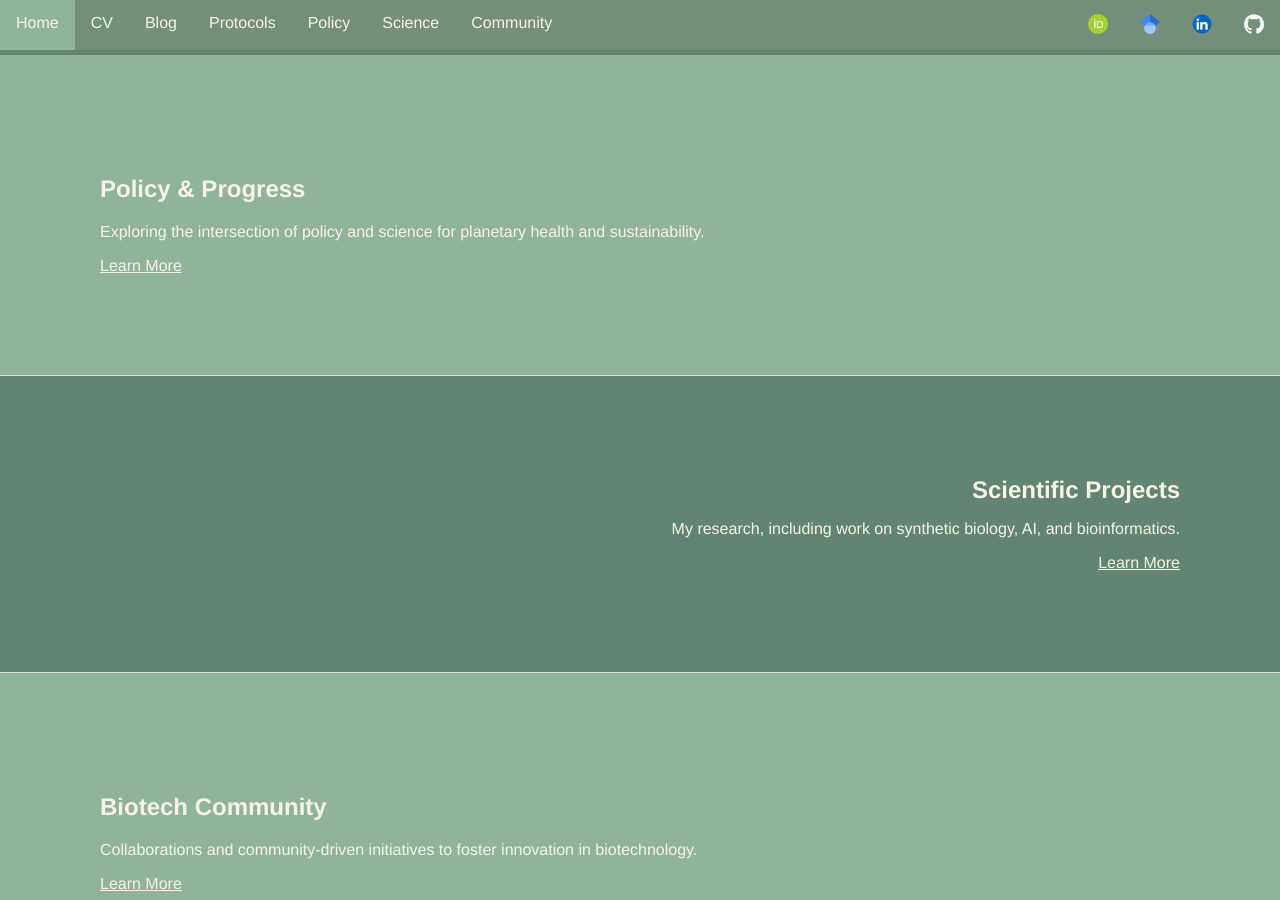
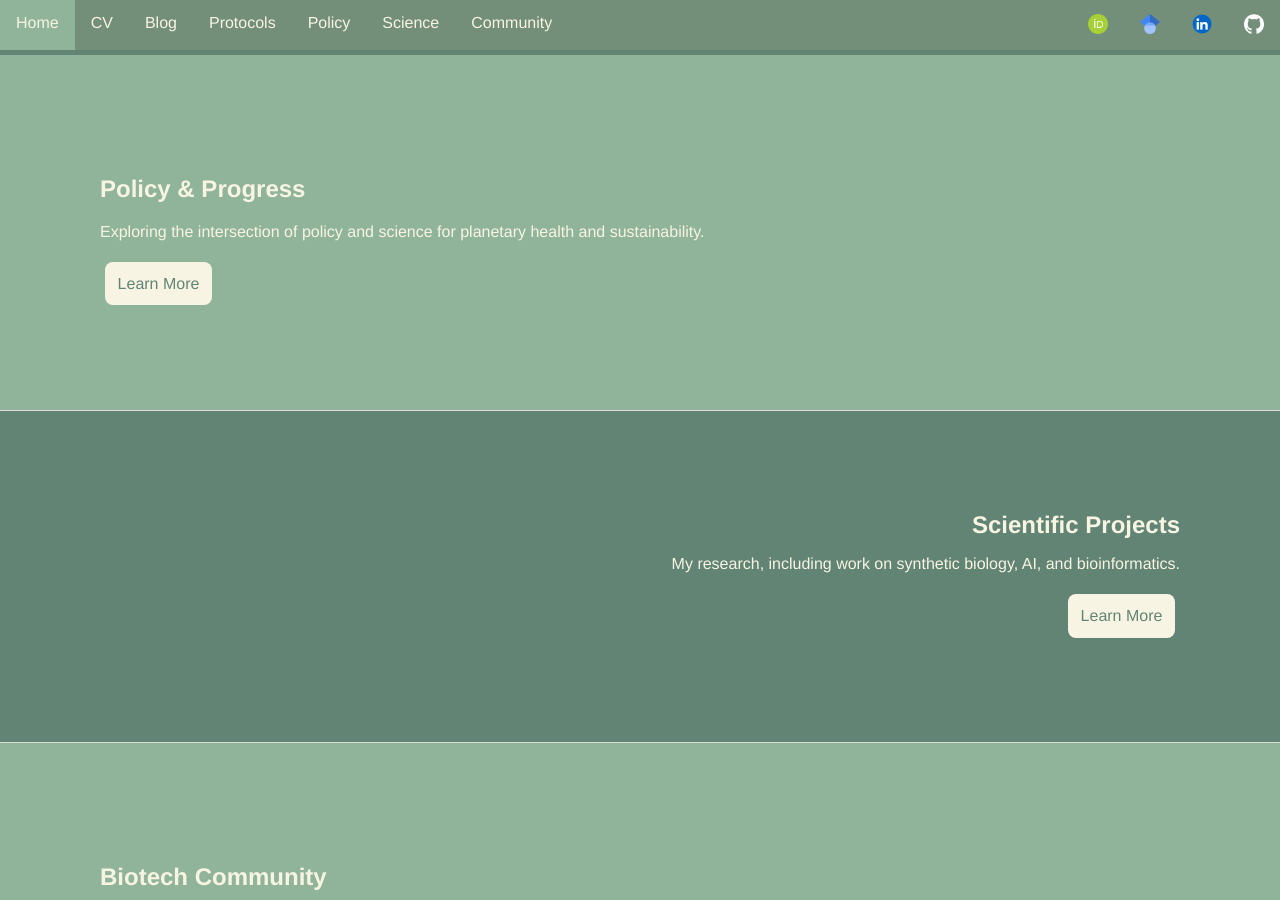
Before and after one commit to JackATDalton/JackATDalton.github.io, a Jekyll site: the page built from index.html, in a window 1280 px wide and 900 px high, scrolled down 387 px. Built offline with Jekyll 4.4.1, drawn with Linux system fonts in a browser that asks for light colours; some web fonts are replaced.

Commit message:
Added button styling to subsections

```diff
--- a/index.html
+++ b/index.html
@@ -27,21 +27,21 @@ title: Jack's Homepage
   <!-- Policy and Progress Section -->
     <h2>Policy & Progress</h2>
     <p>Exploring the intersection of policy and science for planetary health and sustainability.</p>
-    <a href="/policy-and-progress">Learn More</a>
+    <a href="/policy-and-progress" class="button" >Learn More</a>
   </div>
 
 <!-- Scientific Projects Section -->
   <div class="subsection">
     <h2>Scientific Projects</h2>
     <p>My research, including work on synthetic biology, AI, and bioinformatics.</p>
-    <a href="/scientific-projects">Learn More</a>
+    <a href="/scientific-projects" class="button"> Learn More</a>
   </div>
 
 <!-- Biotech Community Projects Section -->
   <div class="subsection">
     <h2>Biotech Community</h2>
     <p>Collaborations and community-driven initiatives to foster innovation in biotechnology.</p>
-    <a href="/biotech-community">Learn More</a>
+    <a href="/biotech-community" class="button"> Learn More</a>
   </div>
 
 </body>
```
